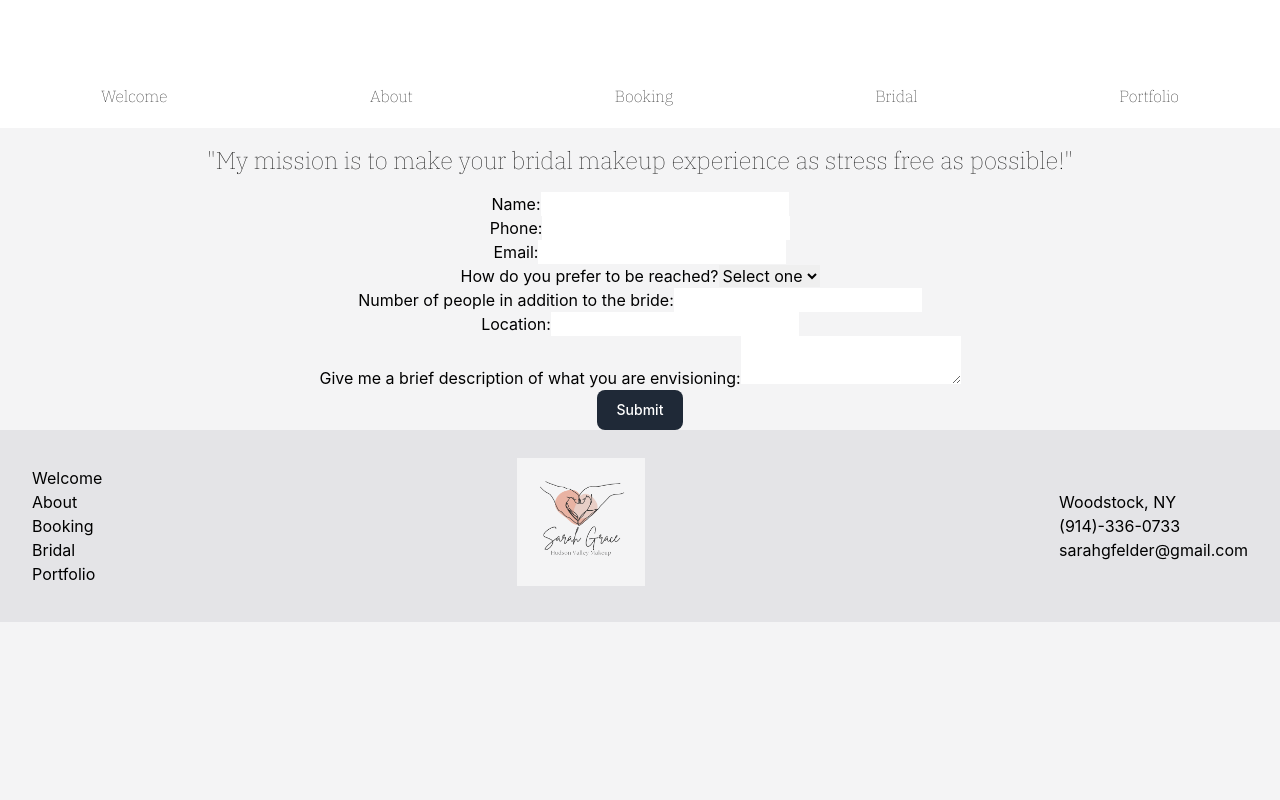
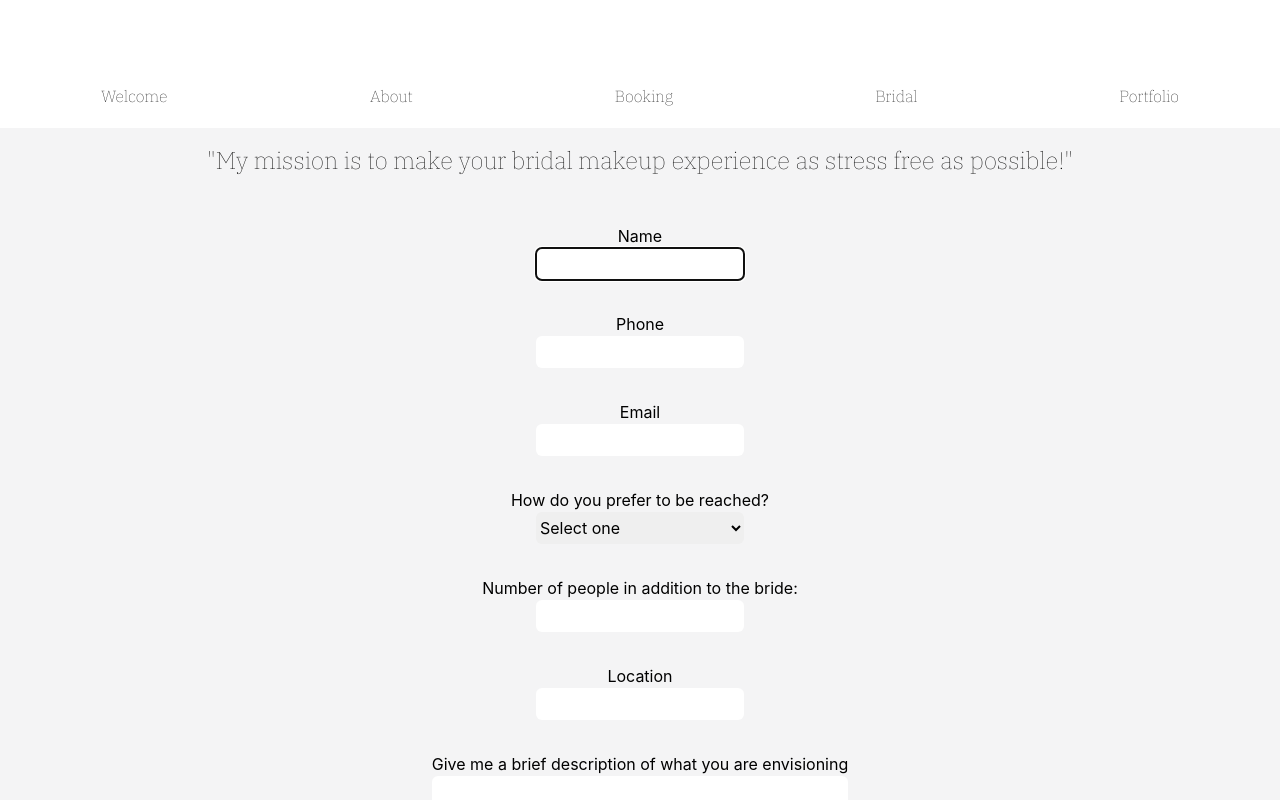
Before and after one commit to ImmanuelCurrah/Hudson-Makeup, a React (Create React App) app in the folder client/: page /booking in a window 1280 px wide. Shown: the top 800 px of the page. Built offline with nearby package versions, Linux system fonts and the light colour scheme.

Commit message:
styling the booking form

```diff
--- a/client/src/components/booking-form/BookingForm.jsx
+++ b/client/src/components/booking-form/BookingForm.jsx
@@ -47,37 +47,42 @@ export default function BookingForm() {
   };
 
   return (
-    <form onSubmit={onSubmit}>
-      <div>
-        <label>Name:</label>
+    <>
+      <form className="m-4 flex flex-col items-center">
+        <div className="flex flex-col m-4">
+          <label>Name</label>
           <input
+            autoFocus
+            className="h-8 w-52 rounded-md"
             type="text"
             id="name"
             value={inputData.name}
             onChange={handleChange}
           />
         </div>
-      <div>
-        <label>Phone:</label>
+        <div className="flex flex-col m-4">
+          <label>Phone</label>
           <input
+            className="h-8 w-52 rounded-md"
             type="text"
             id="phone"
             value={inputData.phone}
             onChange={handleChange}
           />
         </div>
-      <div>
-        <label>Email:</label>
+        <div className="flex flex-col m-4">
+          <label>Email</label>
           <input
+            className="h-8 w-52 rounded-md"
             type="email"
             id="email"
             value={inputData.email}
             onChange={handleChange}
           />
         </div>
-      <div>
+        <div className="flex flex-col m-4 items-center">
           <label>How do you prefer to be reached?</label>
-        <select onChange={handleSelected}>
+          <select onChange={handleSelected} className="h-8 w-52 rounded-md">
             <option>Select one</option>
             <option>Email</option>
             <option>Phone call</option>
@@ -85,34 +90,40 @@ export default function BookingForm() {
             <option>Other</option>
           </select>
         </div>
-      <div>
+        <div className="flex flex-col m-4 items-center">
           <label>Number of people in addition to the bride:</label>
           <input
+            className="h-8 w-52 rounded-md"
             type="number"
             id="numOfPeople"
             value={inputData.numOfPeople}
             onChange={handleChange}
           />
         </div>
-      <div>
-        <label>Location:</label>
+        <div className="flex flex-col m-4">
+          <label>Location</label>
           <input
+            className="h-8 w-52 rounded-md"
             type="text"
             id="location"
             value={inputData.location}
             onChange={handleChange}
           />
         </div>
-      <div>
-        <label>Give me a brief description of what you are envisioning:</label>
+        <div className="flex flex-col m-4">
+          <label>Give me a brief description of what you are envisioning</label>
           <textarea
+            className="h-32 rounded-md"
             type="text"
             id="vision"
             value={inputData.vision}
             onChange={handleChange}
           />
         </div>
+      </form>
+      <div className="m-4">
         <Button onSubmit={onSubmit}>Submit</Button>
-    </form>
+      </div>
+    </>
   );
 }
```
Lines whose indentation alone changed are shown as unchanged.
